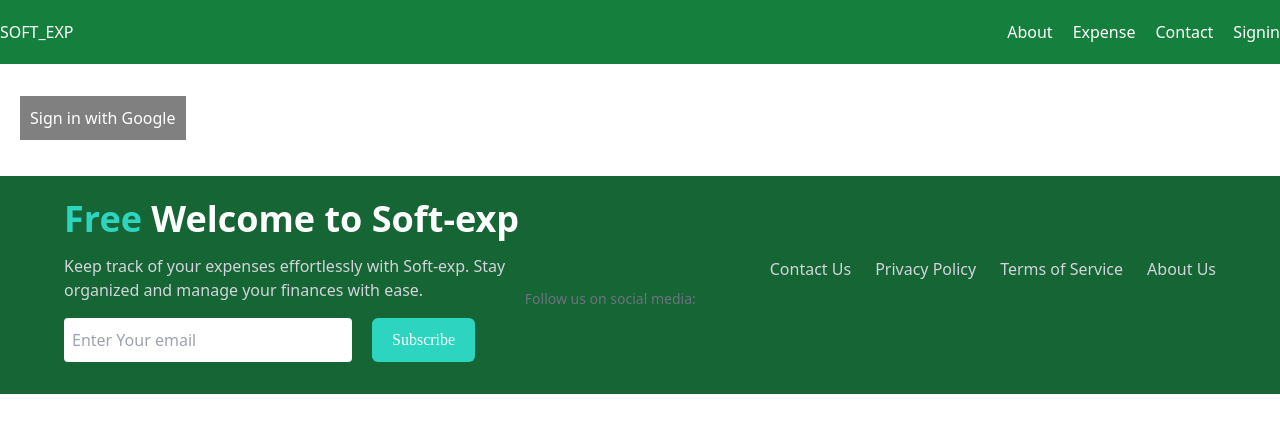
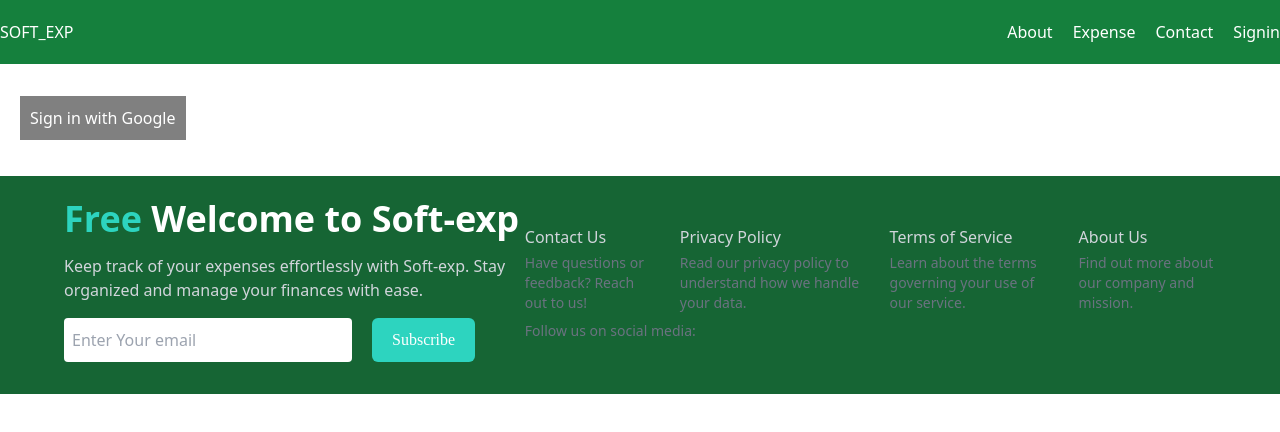
Before and after one commit to prudorexa/soft_exp, a React (Vite) app: page /Signin in a window 1280 px wide. Shown: the top 432 px of the page. Built offline with nearby package versions, Linux system fonts and the light colour scheme.

Commit message:
add heading

```diff
--- a/src/components/Footer.jsx
+++ b/src/components/Footer.jsx
@@ -41,15 +41,19 @@ const Footer = () => {
           <ul className="md:flex md:justify-end space-y-2 md:space-y-0 md:space-x-6">
             <li>
               <a href="#" className="text-gray-300 hover:text-gray-100">Contact Us</a>
+              <p className="text-sm text-gray-500 mt-1">Have questions or feedback? Reach out to us!</p>
             </li>
             <li>
               <a href="#" className="text-gray-300 hover:text-gray-100">Privacy Policy</a>
+              <p className="text-sm text-gray-500 mt-1">Read our privacy policy to understand how we handle your data.</p>
             </li>
             <li>
               <a href="#" className="text-gray-300 hover:text-gray-100">Terms of Service</a>
+              <p className="text-sm text-gray-500 mt-1">Learn about the terms governing your use of our service.</p>
             </li>
             <li>
               <a href="#" className="text-gray-300 hover:text-gray-100">About Us</a>
+              <p className="text-sm text-gray-500 mt-1">Find out more about our company and mission.</p>
             </li>
           </ul>
           <p className="text-sm text-gray-500 mt-2">Follow us on social media:</p>
```
